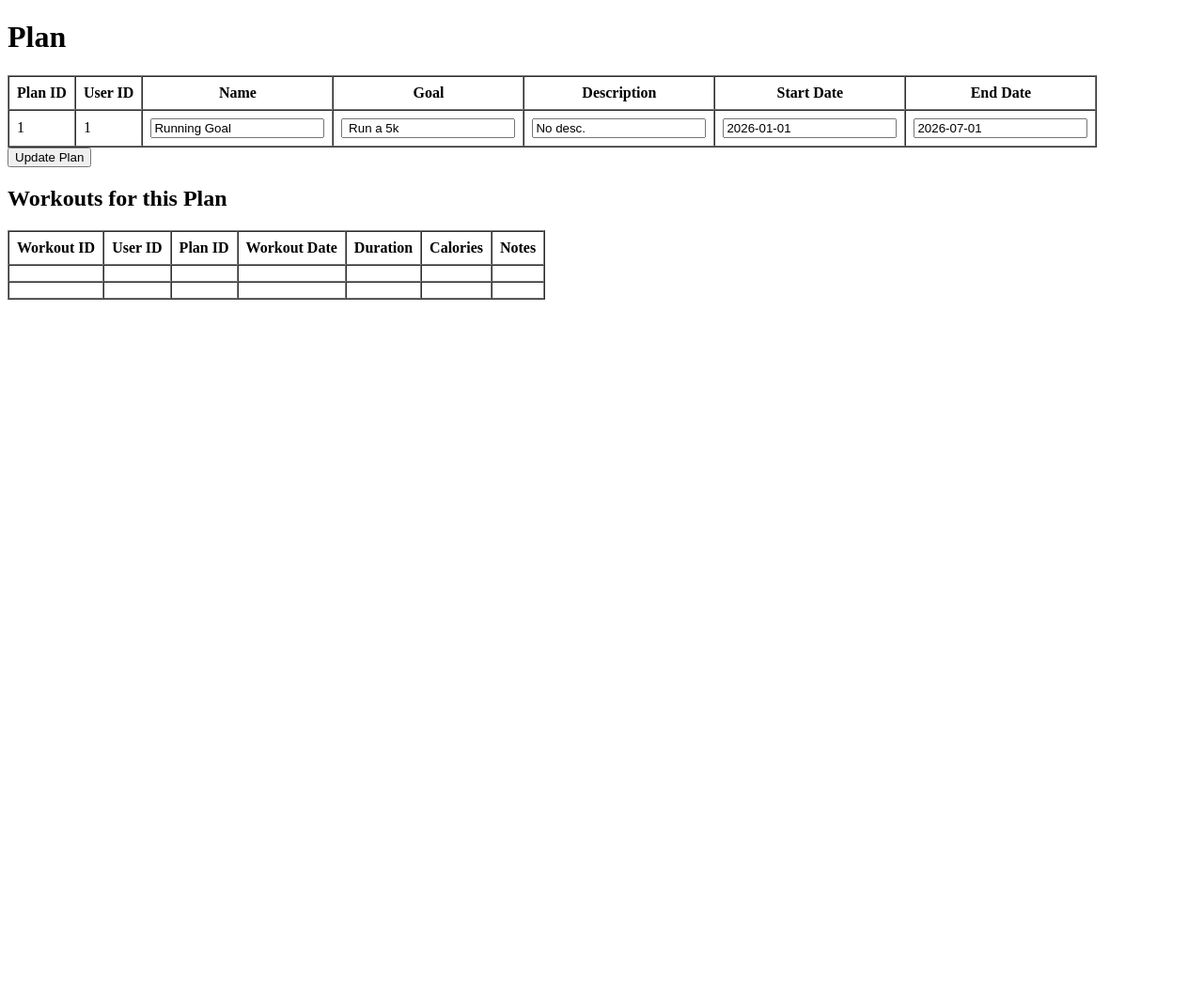
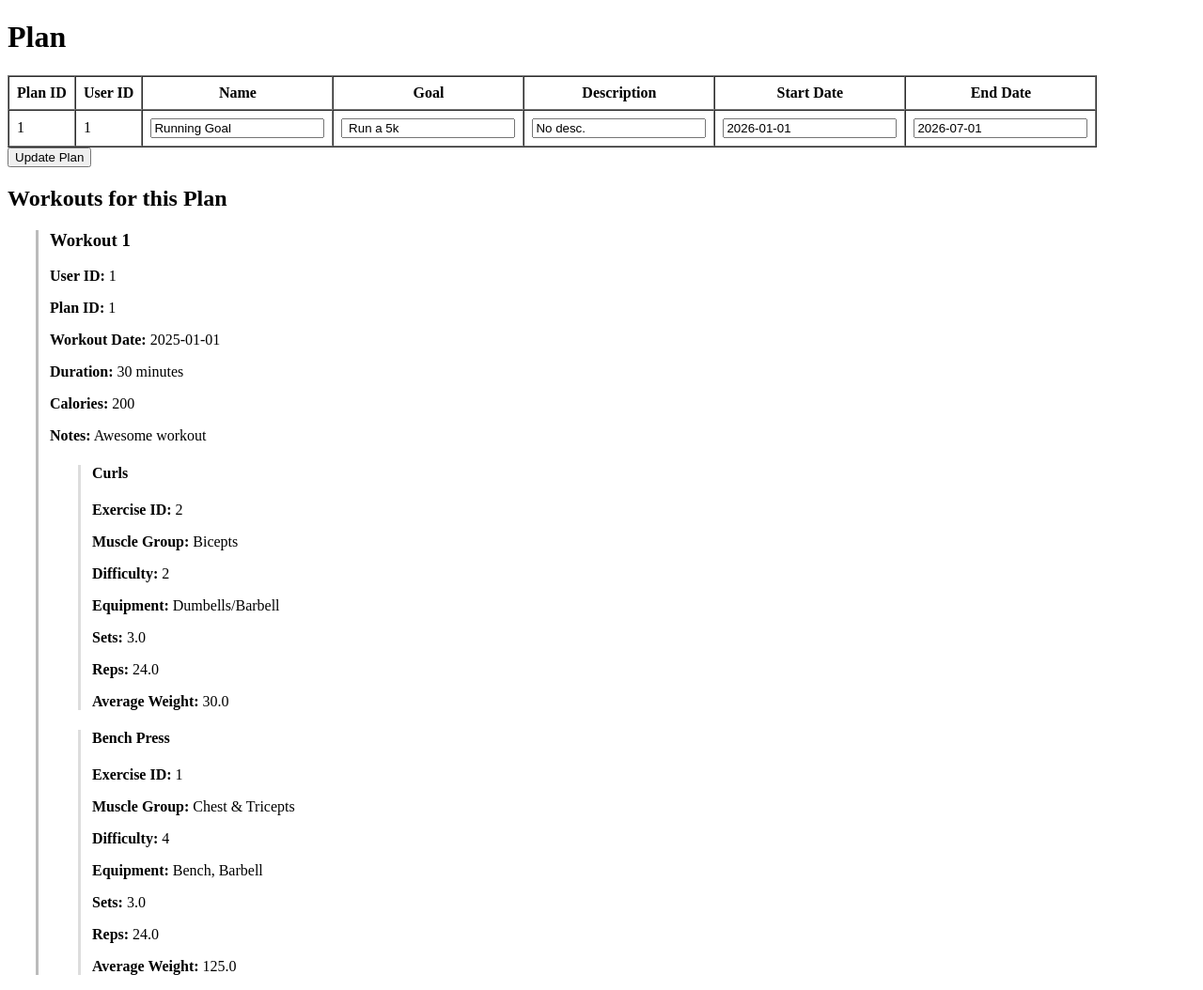
Before and after one commit to dcosaart/Workout_Website_CS665, a Flask app: page /plans/viewplan/1 in a window 1280 px wide. Shown: the whole page at 94% size. Before the commit the page ends 319 px from the top, so only its background shows below. Run offline with Flask 3, Linux system fonts and the light colour scheme; data comes from the database, SQL or seed files in the repository; lists and menus that the app fills with data are empty.

Commit message:
can now view the workouts and exercises for each workout in viewplan view

```diff
--- a/routes.py
+++ b/routes.py
@@ -87,13 +87,7 @@ def view_plan(plan_id):
 
 
     plan = Plan.query.get(plan_id)
-    workouts = (
-        db.session.query(Workout, WorkoutExercise, Exercise)
-        .join(WorkoutExercise, Workout.workout_id == WorkoutExercise.workout_id)
-        .join(Exercise, WorkoutExercise.exercise_id == Exercise.exercise_id)
-        .filter(Workout.plan_id == plan_id)
-        .all()
-    )
+    workouts = Workout.query.filter(Workout.plan_id == plan_id).all()
     if not plan:
         return "Plan not found"
     return render_template("viewPlan.html", plan=plan, workouts=workouts)
--- a/templates/viewPlan.html
+++ b/templates/viewPlan.html
@@ -36,34 +36,36 @@
         </table>
         <button type="submit">Update Plan</button>
     </form>
-    <h2> Workouts for this Plan</h2>
+    <h2>Workouts for this Plan</h2>
     {% if workouts %}
-    <table border="1" cellpadding="8" cellspacing="0">
-        <thead>
-            <tr>
-                <th>Workout ID</th>
-                <th>User ID</th>
-                <th>Plan ID</th>
-                <th>Workout Date</th>
-                <th>Duration</th>
-                <th>Calories</th>
-                <th>Notes</th>
-            </tr>
-        </thead>
-        <tbody>
-            {% for w in workouts %}
-            <tr>
-                <td>{{ w.workout_id}}</td>
-                <td>{{ w.user_id }}</td>
-                <td>{{ w.plan_id }}</td>
-                <td>{{ w.workout_date }}</td>
-                <td>{{ w.duration_min }}</td>
-                <td>{{ w.cals_burned}}</td>
-                <td>{{ w.notes }}</td>
-            </tr>
+        {% for w in workouts %}
+        <div style="margin-left: 30px; margin-top: 12px; padding-left: 12px; border-left: 3px solid #bbb;">
+            <h3>Workout {{ w.workout_id }}</h3>
+            <p><strong>User ID:</strong> {{ w.user_id }}</p>
+            <p><strong>Plan ID:</strong> {{ w.plan_id }}</p>
+            <p><strong>Workout Date:</strong> {{ w.workout_date or 'No Date' }}</p>
+            <p><strong>Duration:</strong> {{ w.duration_min or 0 }} minutes</p>
+            <p><strong>Calories:</strong> {{ w.cals_burned or 0 }}</p>
+            <p><strong>Notes:</strong> {{ w.notes or 'No notes' }}</p>
+
+            {% if w.workout_exercises %}
+                {% for workout_exercise in w.workout_exercises %}
+                <div style="margin-left: 30px; margin-top: 10px; padding-left: 12px; border-left: 3px solid #ddd;">
+                    <h4>{{ workout_exercise.exercise.name }}</h4>
+                    <p><strong>Exercise ID:</strong> {{ workout_exercise.exercise.exercise_id }}</p>
+                    <p><strong>Muscle Group:</strong> {{ workout_exercise.exercise.muscle_group or 'Not listed' }}</p>
+                    <p><strong>Difficulty:</strong> {{ workout_exercise.exercise.difficulty }}</p>
+                    <p><strong>Equipment:</strong> {{ workout_exercise.exercise.equipment_needed or 'None' }}</p>
+                    <p><strong>Sets:</strong> {{ workout_exercise.sets_completed or 'N/A' }}</p>
+                    <p><strong>Reps:</strong> {{ workout_exercise.reps_completed or 'N/A' }}</p>
+                    <p><strong>Average Weight:</strong> {{ workout_exercise.average_weight or 'N/A' }}</p>
+                </div>
+                {% endfor %}
+            {% else %}
+                <p style="margin-left: 30px;">No exercises found for this workout.</p>
+            {% endif %}
+        </div>
             {% endfor %}
-        </tbody>
-    </table>
 
 
 
```
